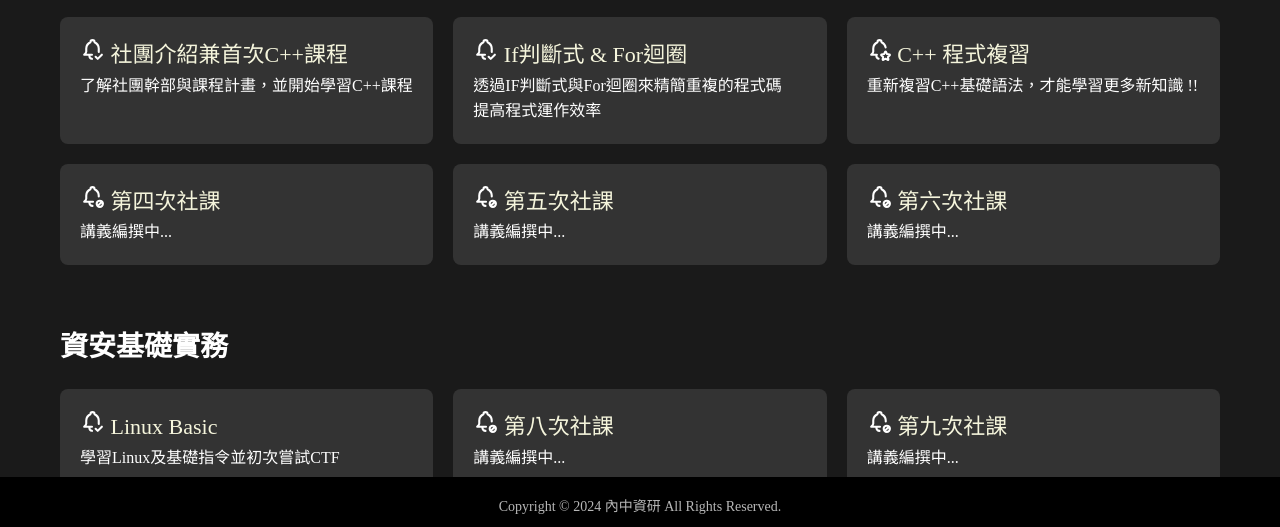
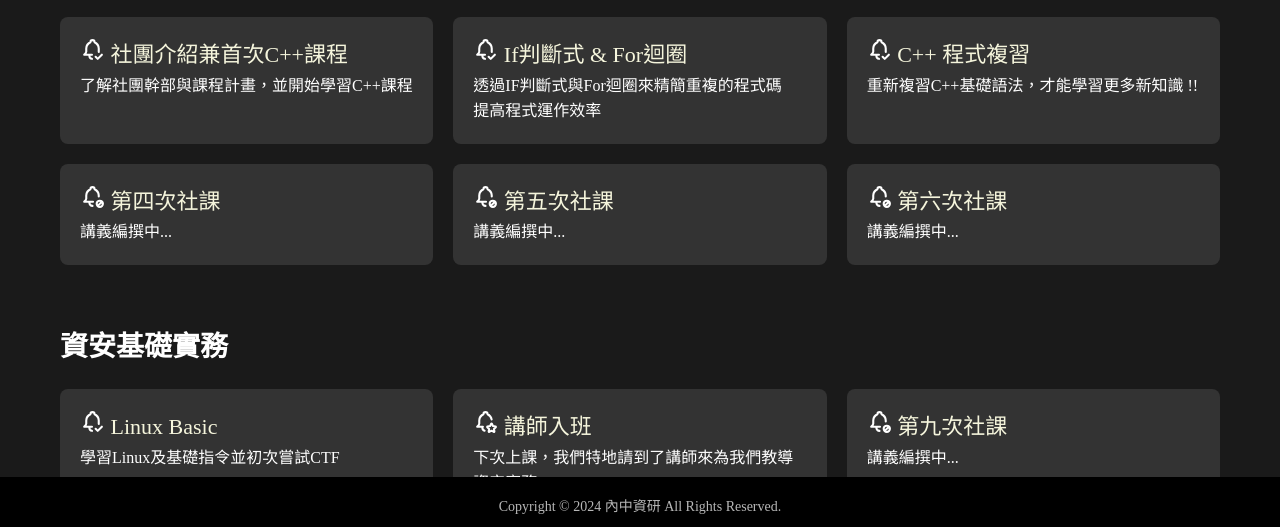
Before and after one commit to kaiyasi/Nhisc, a plain HTML site: page pages/slides.html in a window 1280 px wide. Shown: the part 263-790 px from the top of the page. Drawn offline with Linux system fonts and the light colour scheme; a web font is replaced by a local one.

Commit message:
Update slides.html

```diff
--- a/pages/slides.html
+++ b/pages/slides.html
@@ -56,7 +56,7 @@
                     <div class="detail-box">
                         <a href="/slideo/review_cpp.html">
                             <svg xmlns="http://www.w3.org/2000/svg" width="25" height="25" viewBox="0 0 24 24">
-                                <path fill="none" stroke="white" stroke-linecap="round" stroke-linejoin="round" stroke-width="2" d="M9.5 17H4a4 4 0 0 0 2-3v-3a7 7 0 0 1 4-6a2 2 0 1 1 4 0a7 7 0 0 1 3.88 5M9 17v1a3 3 0 0 0 2.15 2.878m6.65-.061l-2.172 1.138a.392.392 0 0 1-.568-.41l.415-2.411l-1.757-1.707a.389.389 0 0 1 .217-.665l2.428-.352l1.086-2.193a.392.392 0 0 1 .702 0l1.086 2.193l2.428.352a.39.39 0 0 1 .217.665l-1.757 1.707l.414 2.41a.39.39 0 0 1-.567.411z"/>
+                                <path fill="none" stroke="white" stroke-linecap="round" stroke-linejoin="round" stroke-width="2" d="M11.5 17H4a4 4 0 0 0 2-3v-3a7 7 0 0 1 4-6a2 2 0 1 1 4 0a7 7 0 0 1 4 6v3q.023.193.065.382M9 17v1a3 3 0 0 0 2.502 2.959M15 19l2 2l4-4"/>
                             </svg>
                             C++ 程式複習
                         </a>
@@ -107,11 +107,11 @@
                     <div class="detail-box">
                         <a>
                             <svg xmlns="http://www.w3.org/2000/svg" width="25" height="25" viewBox="0 0 24 24">
-                                <path fill="none" stroke="white" stroke-linecap="round" stroke-linejoin="round" stroke-width="2" d="M12.5 17H4a4 4 0 0 0 2-3v-3a7 7 0 0 1 4-6a2 2 0 1 1 4 0a7 7 0 0 1 4 6v1m-9 5v1a3 3 0 0 0 3 3m4-2a3 3 0 1 0 6 0a3 3 0 1 0-6 0m1 2l4-4"/>
+                                <path fill="none" stroke="white" stroke-linecap="round" stroke-linejoin="round" stroke-width="2" d="M9.5 17H4a4 4 0 0 0 2-3v-3a7 7 0 0 1 4-6a2 2 0 1 1 4 0a7 7 0 0 1 3.88 5M9 17v1a3 3 0 0 0 2.15 2.878m6.65-.061l-2.172 1.138a.392.392 0 0 1-.568-.41l.415-2.411l-1.757-1.707a.389.389 0 0 1 .217-.665l2.428-.352l1.086-2.193a.392.392 0 0 1 .702 0l1.086 2.193l2.428.352a.39.39 0 0 1 .217.665l-1.757 1.707l.414 2.41a.39.39 0 0 1-.567.411z"/>
                             </svg>
-                            第八次社課
+                            講師入班
                         </a>
-                        <p>講義編撰中...</p>
+                        <p>下次上課，我們特地請到了講師來為我們教導資安實務 !!!</p>
                     </div>
                     <div class="detail-box">
                         <a>
```
